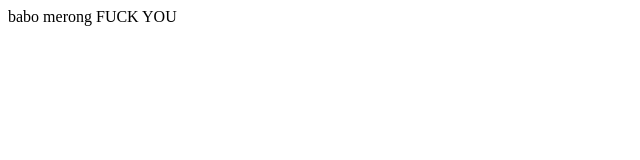
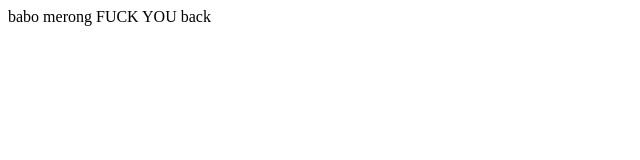
Before and after one commit to carrieyeah/WithDaniel, a plain HTML site: page index.html in a window 1280 px wide. Shown: the full height of the page, 0-640 px from the left. Drawn offline with Linux system fonts and the light colour scheme.

Commit message:
I got it

```diff
--- a/index.html
+++ b/index.html
@@ -5,6 +5,6 @@
 	</head>
 	<body>
 		babo merong
-		FUCK YOU
+		FUCK YOU back
 	</body>
 </html>
```
